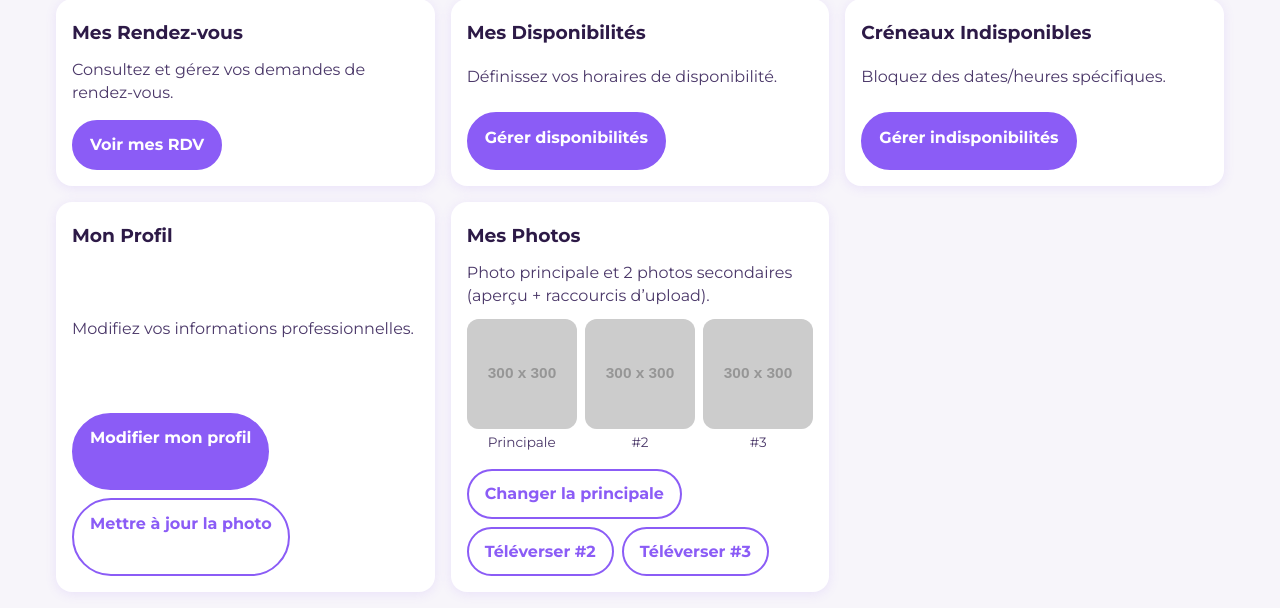
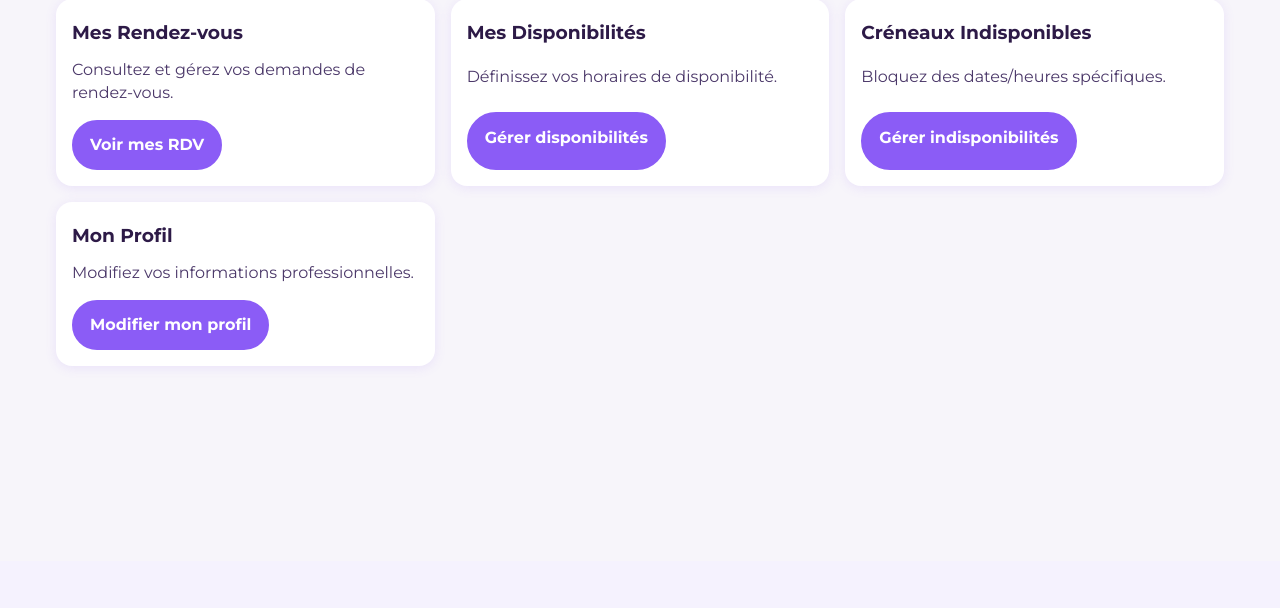
Before and after one commit to asccof/lumia-project-principale, a Python web app: template templates/professional_dashboard.html in a window 1280 px wide. Shown: the part 239-847 px from the top of the page. After the commit the page ends 605 px from the top, so only its background shows below. Run offline with Jinja, Linux system fonts and the light colour scheme; the template is opened without the code that fills it, so the values that code supplies are empty; grey boxes labelled with a size stand in for pictures from a placeholder-image service; some libraries are stand-ins or nearby versions.

Commit message:
Update professional_dashboard.html

```diff
--- a/templates/professional_dashboard.html
+++ b/templates/professional_dashboard.html
@@ -1,4 +1,3 @@
-<!-- templates/professional_dashboard.html -->
 <!DOCTYPE html>
 <html lang="fr">
 <head>
@@ -39,12 +38,6 @@
     .btn-outline:hover{background:#f4edff}
     .btn-solid{background:var(--primary);color:#fff;border:2px solid var(--primary)}
     .btn-solid:hover{background:var(--primary-dark);border-color:var(--primary-dark)}
-
-    /* Mini galerie (aperçus) */
-    .thumbs{display:grid;grid-template-columns:repeat(3,1fr);gap:.5rem;margin-top:.25rem}
-    .thumb{aspect-ratio:1/1;border-radius:12px;overflow:hidden;background:#eee}
-    .thumb img{width:100%;height:100%;object-fit:cover;display:block}
-    .thumb-label{font-size:.85rem;color:var(--muted);margin-top:.25rem;text-align:center}
   </style>
 </head>
 <body>
@@ -98,60 +91,9 @@
         <p>Modifiez vos informations professionnelles.</p>
         <div class="actions">
           <a class="btn btn-solid" href="/professional/profile">Modifier mon profil</a>
-          <a class="btn btn-outline" href="{{ url_for('professional_upload_photo') }}">
-            Mettre à jour la photo
-          </a>
+          <!-- Bouton “Mettre à jour la photo” supprimé (masqué) conformément à ta demande -->
         </div>
       </section>
-
-      <!-- ====== Mes Photos (principal + secondaires) ====== -->
-      <section class="card">
-        <h3>Mes Photos</h3>
-        <p>Photo principale et 2 photos secondaires (aperçu + raccourcis d’upload).</p>
-
-        {% set u1 = professional_photo_url(professional, 1) %}
-        {% set u2 = professional_photo_url(professional, 2) %}
-        {% set u3 = professional_photo_url(professional, 3) %}
-
-        <div class="thumbs" aria-label="Aperçu photos">
-          <div>
-            <div class="thumb">
-              <img src="{{ u1 }}" alt="Photo principale"
-                   onerror="this.onerror=null;this.src='https://placehold.co/300x300?text=Photo';">
-            </div>
-            <div class="thumb-label">Principale</div>
-          </div>
-          <div>
-            <div class="thumb">
-              {% if u2 %}
-                <img src="{{ u2 }}" alt="Photo #2"
-                     onerror="this.style.display='none'">
-              {% else %}
-                <img src="https://placehold.co/300x300?text=Aucune" alt="Aucune photo #2">
-              {% endif %}
-            </div>
-            <div class="thumb-label">#2</div>
-          </div>
-          <div>
-            <div class="thumb">
-              {% if u3 %}
-                <img src="{{ u3 }}" alt="Photo #3"
-                     onerror="this.style.display='none'">
-              {% else %}
-                <img src="https://placehold.co/300x300?text=Aucune" alt="Aucune photo #3">
-              {% endif %}
-            </div>
-            <div class="thumb-label">#3</div>
-          </div>
-        </div>
-
-        <div class="actions" style="margin-top:.5rem">
-          <a class="btn btn-outline" href="{{ url_for('professional_upload_photo') }}">Changer la principale</a>
-          <a class="btn btn-outline" href="{{ url_for('professional_upload_photo_n', index=2) }}">Téléverser #2</a>
-          <a class="btn btn-outline" href="{{ url_for('professional_upload_photo_n', index=3) }}">Téléverser #3</a>
-        </div>
-      </section>
-      <!-- ====== fin Mes Photos ====== -->
     </div>
   </div>
 
```
